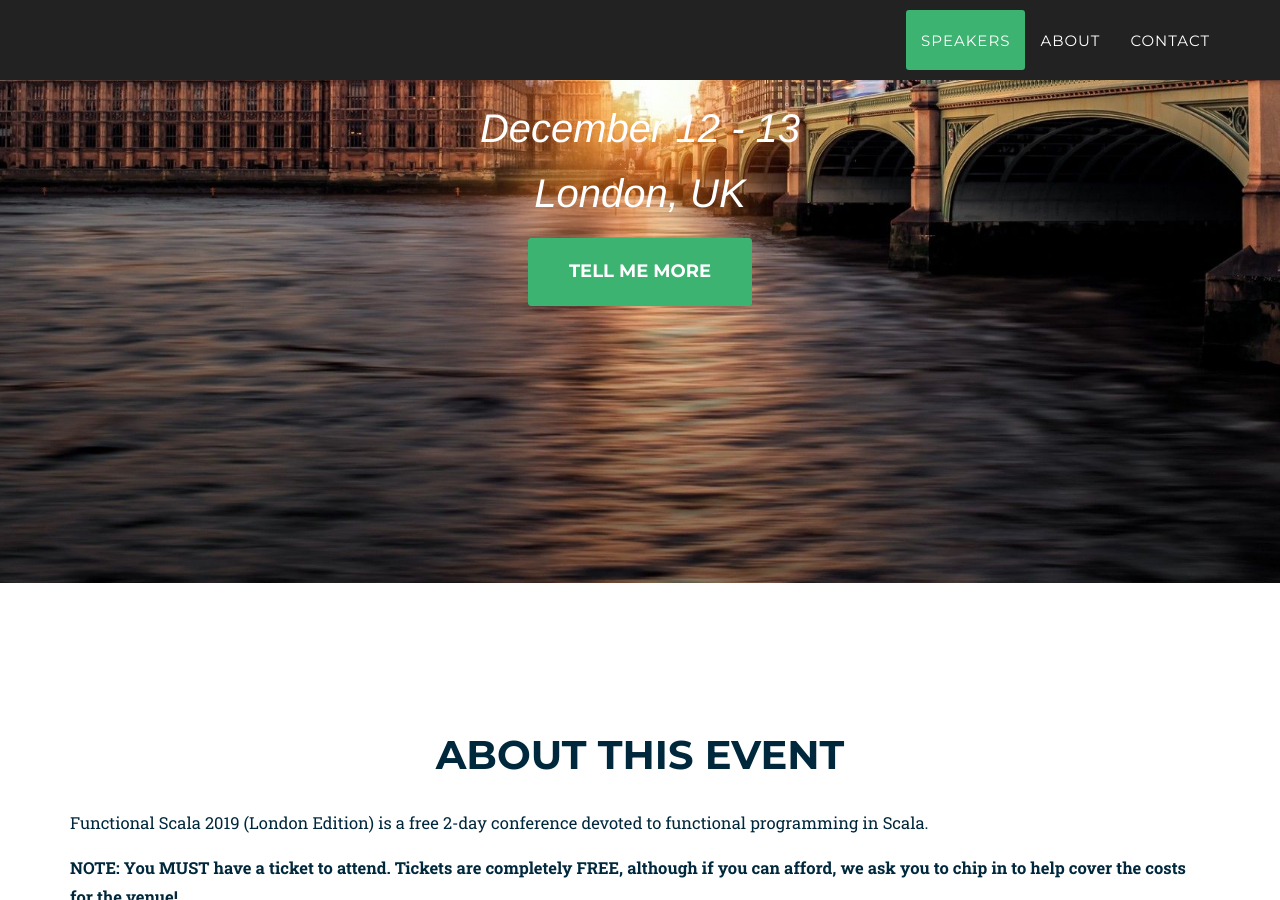
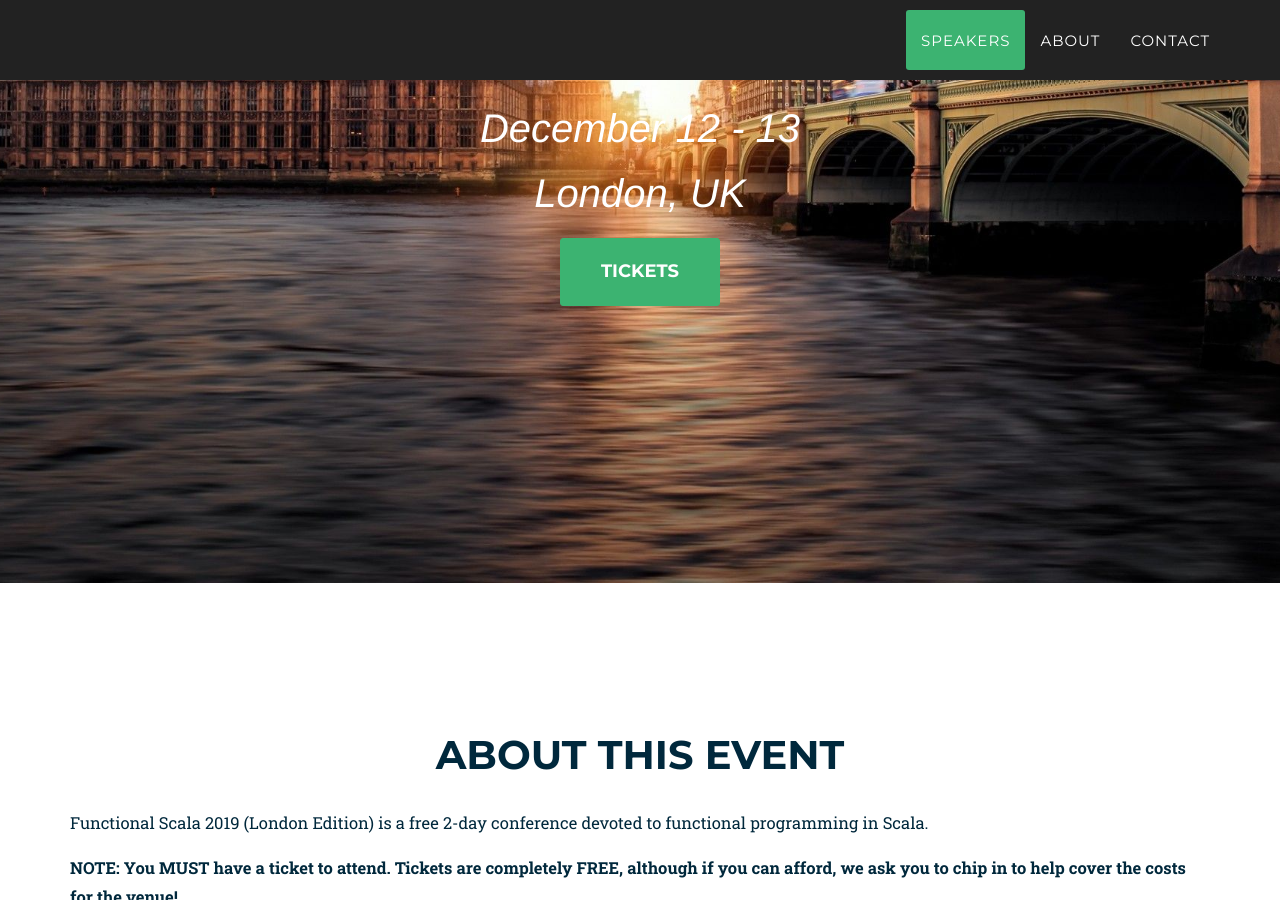
Before and after one commit to melvinchng/event-jekyll-theme, a Jekyll site: the page built from index.html, in a window 1280 px wide and 900 px high, scrolled down 317 px. Built offline with Jekyll 4.4.1, drawn with Linux system fonts in a browser that asks for light colours; some web fonts are replaced.

Commit message:
ticket button added

```diff
--- a/_layouts/2017_home.html
+++ b/_layouts/2017_home.html
@@ -15,7 +15,7 @@
                 <div class="intro-heading">Functional Scala 2019<br></div>
                 <div class="intro-lead-in">December 12 - 13</div>
                 <div class="intro-lead-in">London, UK</div>
-                <a href="#intro" class="page-scroll btn btn-xl">Tell Me More</a>
+                <a href="https://www.eventbrite.com/e/functional-scala-2019-london-edition-tickets-71645713257" class="page-scroll btn btn-xl">Tickets</a>
             </div>
         </div>
     </header>
```
